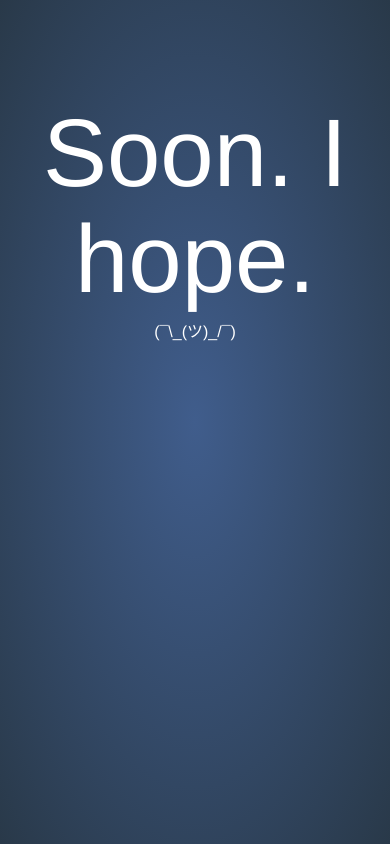
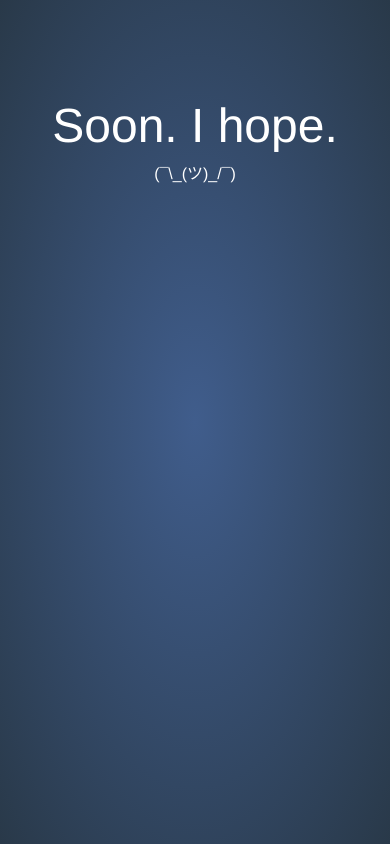
Before and after one commit to shampine/basis, a PHP site: page / in a window 390 px wide. Run offline with PHP 8.4, Linux system fonts and the light colour scheme; some libraries are stand-ins or nearby versions.

```diff
--- a/index.html
+++ b/index.php
@@ -48,6 +48,11 @@
       color: #dedede;
       text-decoration: none;
     }
+    @media screen and (max-width: 767px) {
+      #placeholder h1 {
+        font-size: 3em;
+      }
+    }
   </style>
 </head>
 <body>
```
